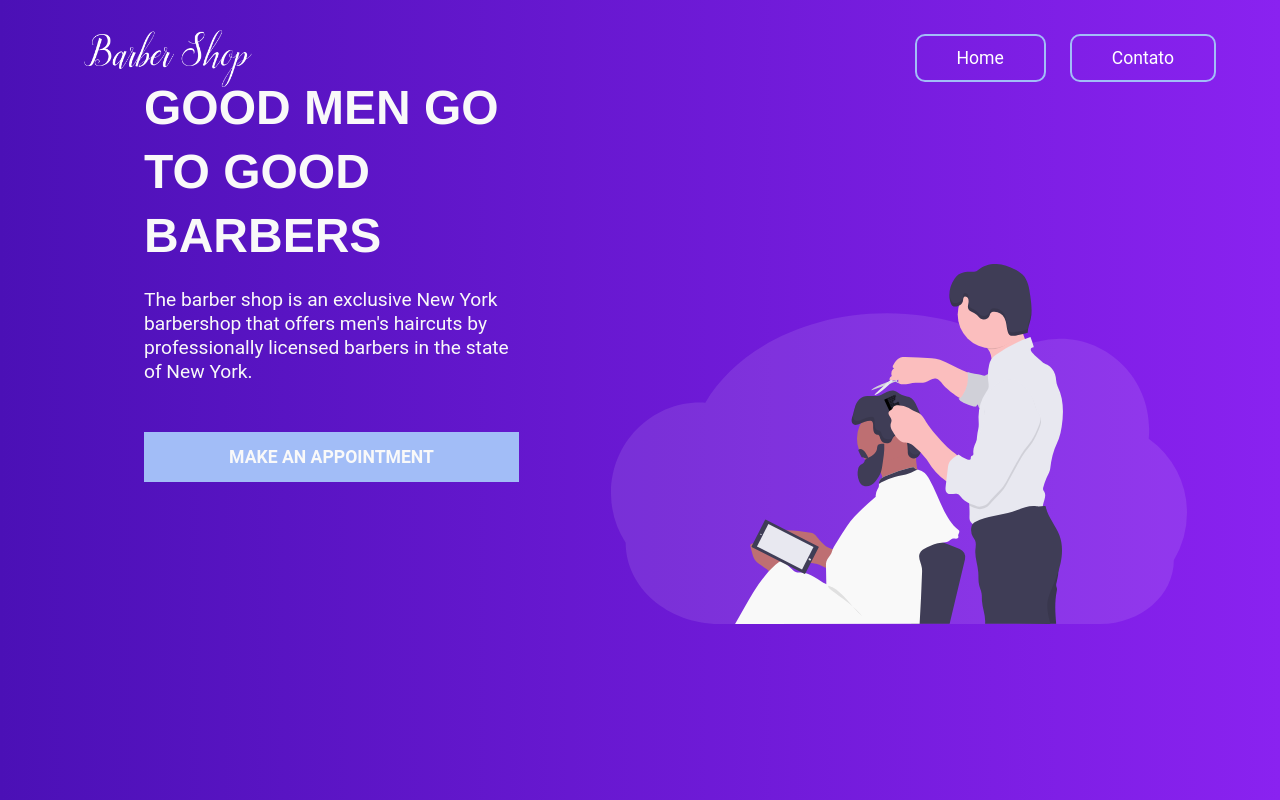
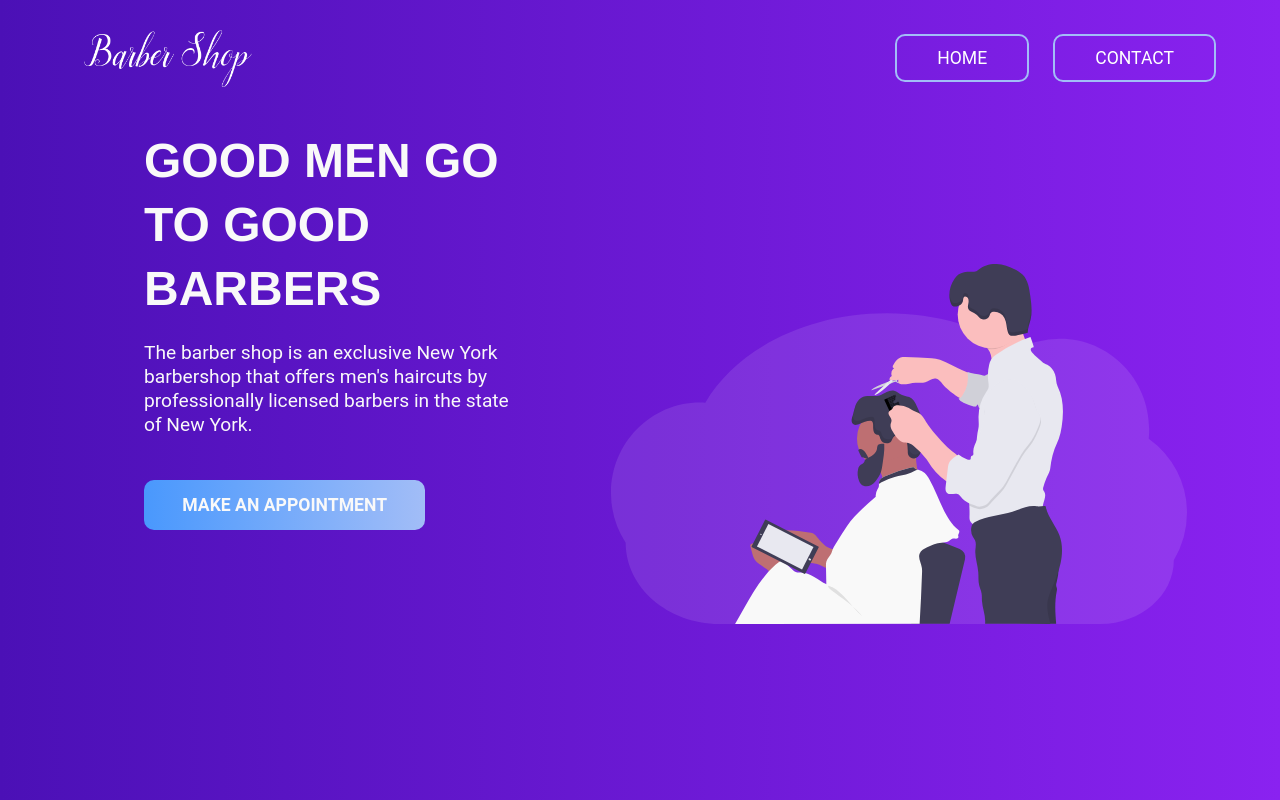
Before and after one commit to RicardoBaltazar/Barber-Shop-ReactJs, a React (Create React App) app in the folder barber-shop/: page / in a window 1280 px wide. Built offline with nearby package versions, Linux system fonts and the light colour scheme; the HTML template or start-up script is replaced by a standard one.

Commit message:
component button

```diff
--- a/barber-shop/src/components/about/about.css
+++ b/barber-shop/src/components/about/about.css
@@ -5,7 +5,7 @@
 
     margin-left: 5rem;
     justify-content: center;
-    height: 325px;
+    height: 425px;
     color: #f9f9f9;
 }
 
--- a/barber-shop/src/components/button/button.css
+++ b/barber-shop/src/components/button/button.css
@@ -1,6 +1,9 @@
 .button {
+    width: 75%;
+
     color: var(--color-title);
-    background-color: var(--color-button-border);
+    /*background-color: var(--color-button-border);*/
+    background: linear-gradient(to right, #4998fd, #A2BDF7);
 
     font-family: 'roboto', sans-serif;
     font-size: 1.1rem;
@@ -9,7 +12,14 @@
     padding: 15px 20px;
 
     border: 0;
-    border-radius: 10   px;
+    border-radius: 10px;
 
-    margin-top: 3rem ;
+    margin-top: 2.7rem ;
+
+    cursor: pointer;
+
 }
+
+.button:hover {
+    background: #4998fd;
+}
--- a/barber-shop/src/components/header/Header.jsx
+++ b/barber-shop/src/components/header/Header.jsx
@@ -8,8 +8,8 @@ export default function Header() {
         <header className='header'>
             <img src={Logo} alt="Logotipo Barber Shop" className='logotipo'/>
             <nav className='nav'>
-                <a href="/">Home</a>
-                <a href="">Contato</a>
+                <a href="/">HOME</a>
+                <a href="">CONTACT</a>
             </nav>
         </header>
     )
```
